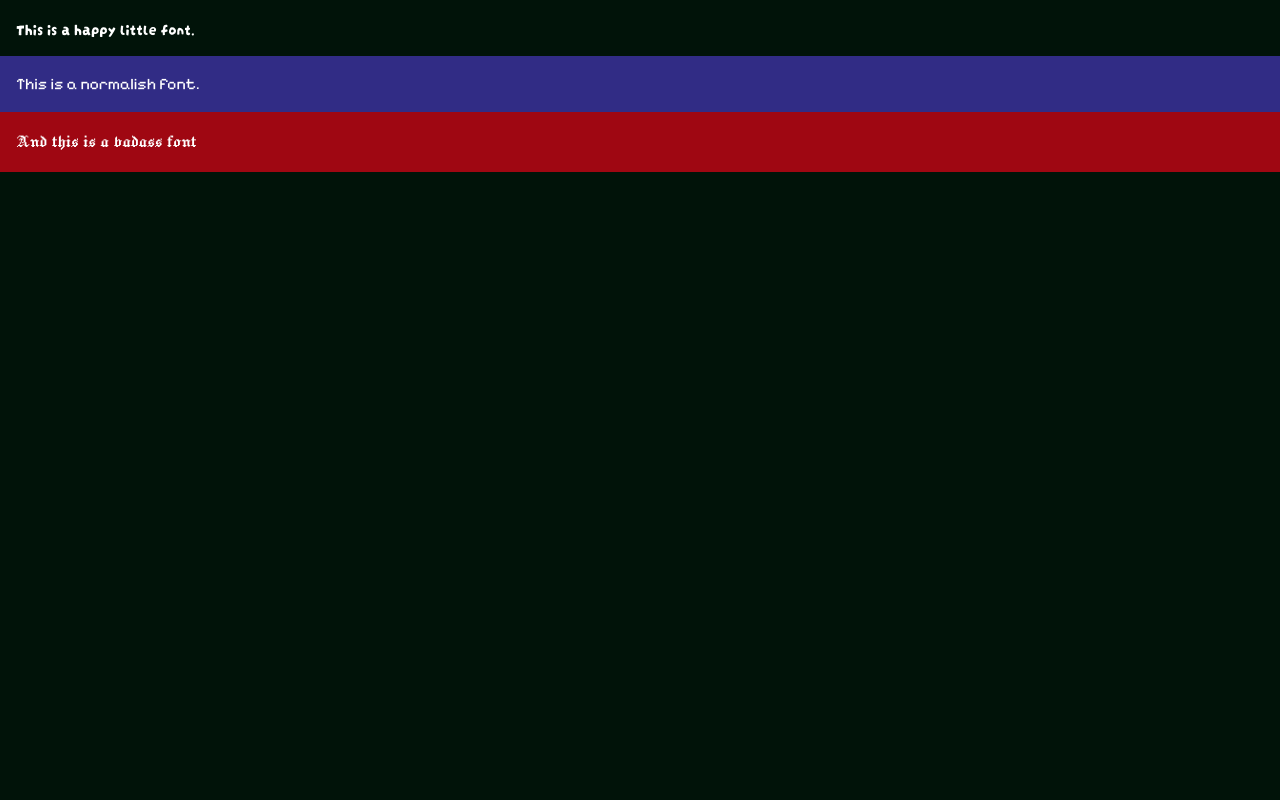
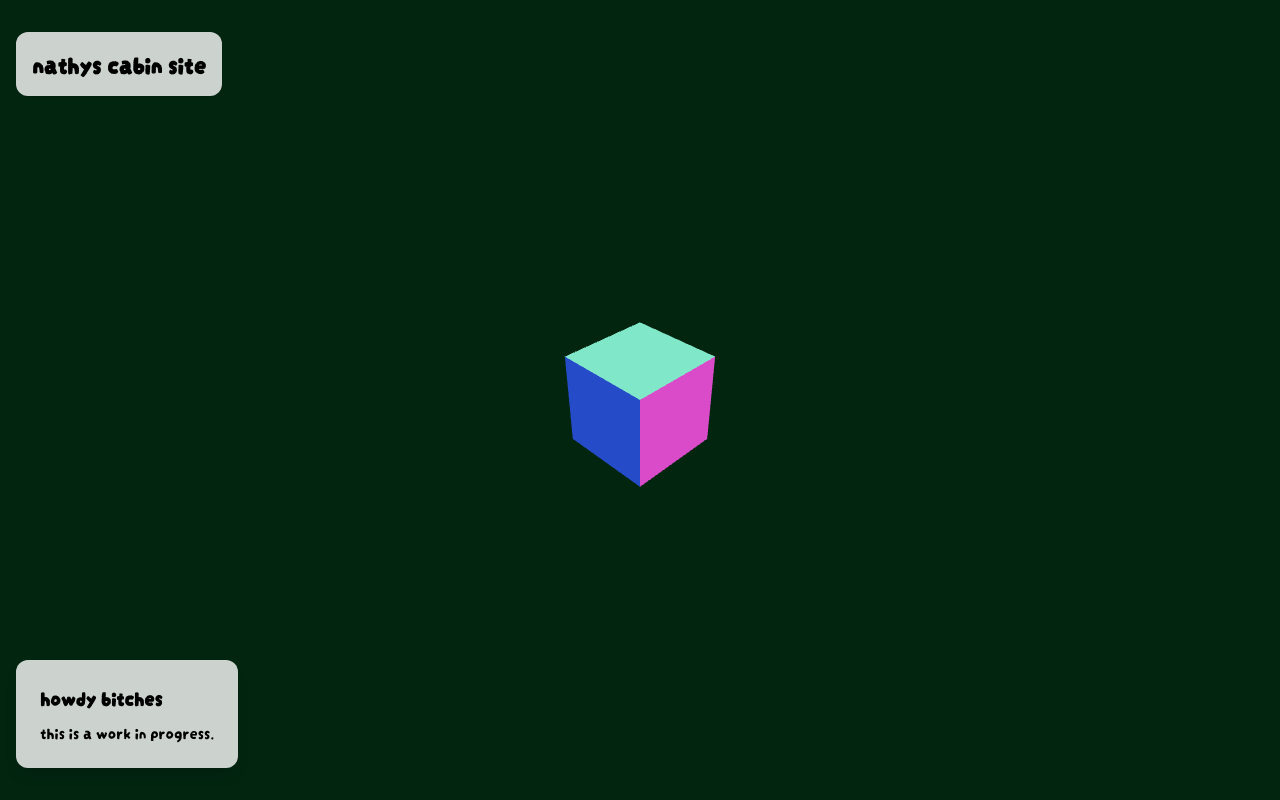
Before and after one commit to waninggibbon/cabin, a React (Vite) app: page / in a window 1280 px wide. Built offline with nearby package versions, Linux system fonts and the light colour scheme.

Commit message:
First pas at separation of layers.

```diff
--- a/package.json
+++ b/package.json
@@ -10,10 +10,14 @@
     "preview": "vite preview"
   },
   "dependencies": {
+    "@react-three/drei": "^10.7.7",
+    "@react-three/fiber": "^9.5.0",
     "@tailwindcss/vite": "^4.1.18",
+    "@types/three": "^0.182.0",
     "react": "^19.2.0",
     "react-dom": "^19.2.0",
-    "tailwindcss": "^4.1.18"
+    "tailwindcss": "^4.1.18",
+    "three": "^0.182.0"
   },
   "devDependencies": {
     "@eslint/js": "^9.39.1",
--- a/src/App.jsx
+++ b/src/App.jsx
@@ -1,16 +1,11 @@
+import { Experience } from "./components/Experience";
+import { UI } from "./components/UI";
 
 function App() {
   return (
     <>
-      <div className="bg-druid-800 font-goblin p-4 text-white">
-        This is a happy little font.
-      </div>
-      <div className="bg-indigo-900 font-cleric text-white p-4">
-        This is a normalish font.
-      </div>
-      <div className="bg-red-800 text-white font-warlock text-xl p-4">
-        And this is a badass font
-      </div>
+      <Experience />
+      <UI />
     </>
   );
 }
--- /dev/null
+++ b/src/components/Experience.jsx
@@ -0,0 +1,19 @@
+import { Canvas } from "@react-three/fiber";
+import { OrbitControls } from "@react-three/drei";
+
+export const Experience = () => {
+  return (
+    <Canvas
+      camera={{
+        position: [3, 3, 3],
+      }}
+    >
+      <color attach="background" args={["#022510"]} />
+      <OrbitControls />
+      <mesh>
+        <boxGeometry />
+        <meshNormalMaterial />
+      </mesh>
+    </Canvas>
+  );
+};
--- /dev/null
+++ b/src/components/UI.jsx
@@ -0,0 +1,19 @@
+export const UI = () => {
+    return (
+         <div className="fixed inset-0 pointer-events-none flex flex-col items-center justify-center">
+      <main className="w-full max-w-screen-xl px-4 mx-auto h-full flex flex-col justify-between py-8">
+        <header className="flex justify-between items-center pointer-events-auto">
+            <h1 className="text-2xl font-bold bg-white/80 backdrop-blur-sm p-4 rounded-xl shadow-sm">nathys cabin site</h1>
+        </header>
+
+        {/* Example overlay content */}
+        <section className="pointer-events-auto self-start">
+            <div className="bg-white/80 backdrop-blur-sm p-6 rounded-xl shadow-lg max-w-md">
+                <h2 className="text-xl font-bold mb-2">howdy bitches</h2>
+                <p>this is a work in progress.</p>
+            </div>
+        </section>
+      </main>
+    </div>
+    )
+}
--- a/src/index.css
+++ b/src/index.css
@@ -30,15 +30,28 @@
   --color-druid-900: #010D06;
   --color-druid-800: #011309;
   --color-druid-700: #01190B;
+  --color-druid-600: #022510;
   --color-druid-500: #023115;
+
   --color-ghoul-500: #22C725;
   --color-ghoul-300: #71DD0B;
+
   --color-sorc-500: #8200EC;
 
   --color-halfling-500: #A1683A;
+  --color-halfling-300: #C9A78A;
   --color-halfling-100: #F1E5D9;
 }
 
-body {
-  background-color: var(--color-druid-800);
+html, body {
+  background-color: var(--color-druid-600);
+  font-family: var(--font-goblin);
 }
+
+html, body, #root {
+  width: 100%;
+  height: 100%;
+  margin: 0;
+  padding: 0;
+  overflow: hidden;
+}
```
Also changed, not shown: 1 other file (tests, documents, lock files or other folders).
